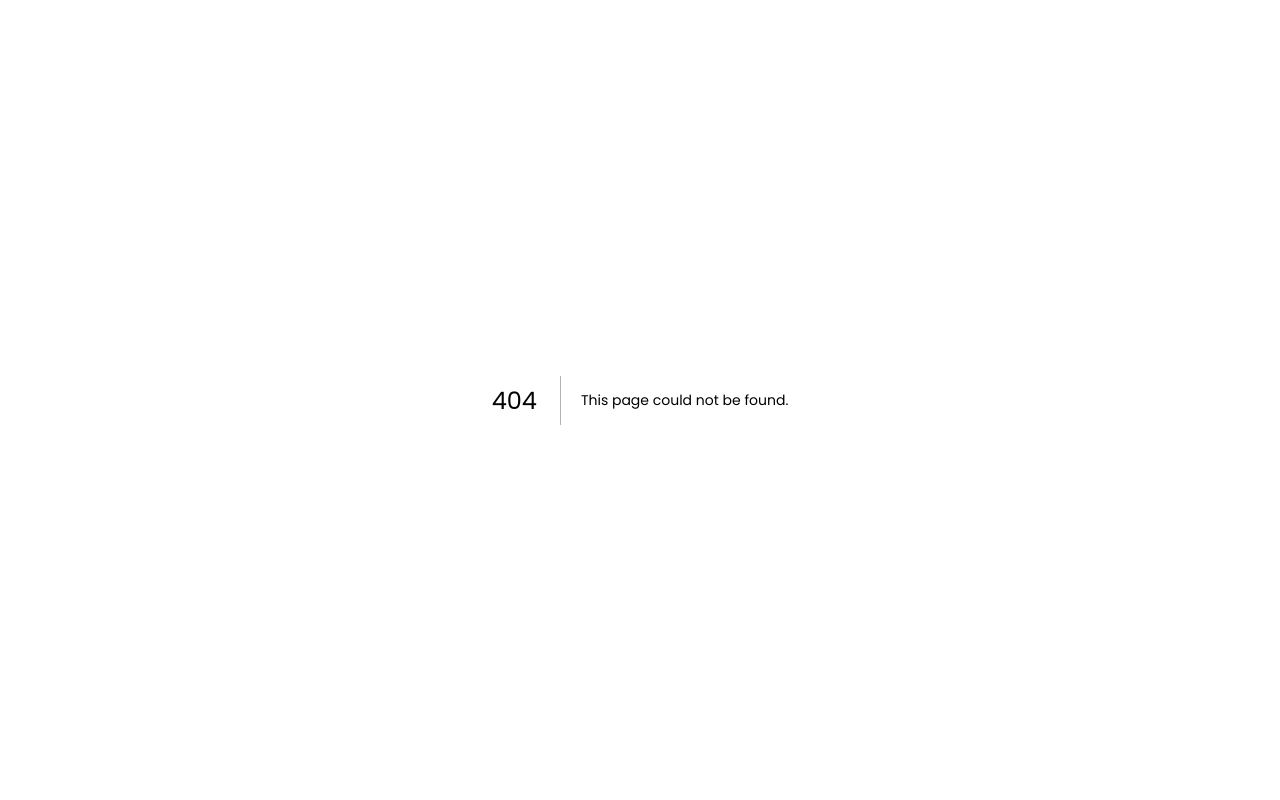
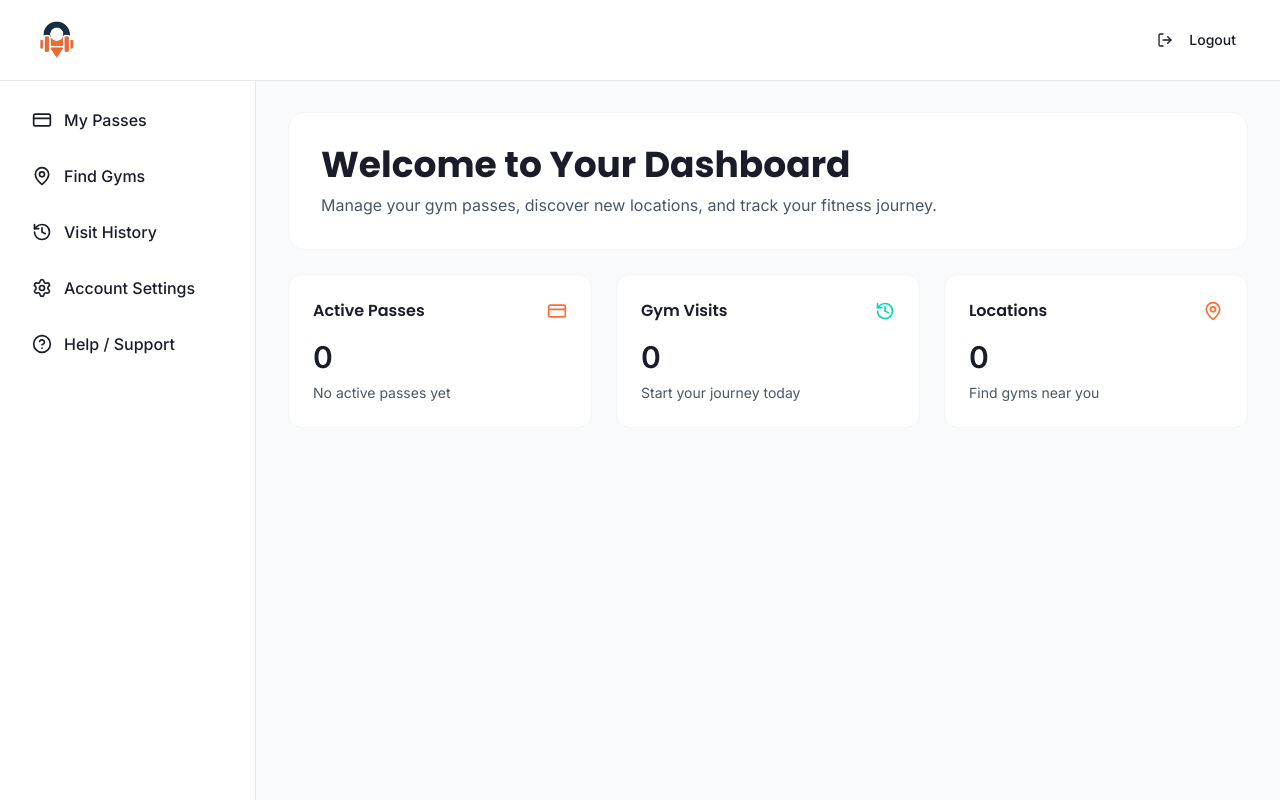
Before and after one commit to verobelo/nomadgym, a Next.js app: page /client in a window 1280 px wide. Before the commit this address had no page. Built offline with nearby package versions, Linux system fonts and the light colour scheme.

Commit message:
Add basic client dashboard

```diff
--- /dev/null
+++ b/app/client/page.tsx
@@ -0,0 +1,217 @@
+'use client';
+
+import { useState, useEffect } from 'react';
+import Link from 'next/link';
+import Image from 'next/image';
+import { usePathname } from 'next/navigation';
+import { cn } from '@/lib/utils';
+import { Button } from '@/components/ui/button';
+import {
+  CreditCard,
+  MapPin,
+  History,
+  Settings,
+  HelpCircle,
+  Menu,
+  X,
+  LogOut
+} from 'lucide-react';
+
+export default function ClientDashboard() {
+  const [mounted, setMounted] = useState(false);
+  const [sidebarOpen, setSidebarOpen] = useState(false);
+  const pathname = usePathname();
+
+  useEffect(() => {
+    setMounted(true);
+  }, []);
+
+  const menuItems = [
+    {
+      name: 'My Passes',
+      href: '/client-dashboard/passes',
+      icon: CreditCard,
+    },
+    {
+      name: 'Find Gyms',
+      href: '/client-dashboard/find-gyms',
+      icon: MapPin,
+    },
+    {
+      name: 'Visit History',
+      href: '/client-dashboard/history',
+      icon: History,
+    },
+    {
+      name: 'Account Settings',
+      href: '/client-dashboard/settings',
+      icon: Settings,
+    },
+    {
+      name: 'Help / Support',
+      href: '/client-dashboard/support',
+      icon: HelpCircle,
+    },
+  ];
+
+  if (!mounted) return null;
+
+  return (
+    <div className='min-h-screen bg-gray-50'>
+      {/* Fixed Top Navigation */}
+      <nav className='fixed top-0 left-0 right-0 z-50 bg-white border-b border-gray-200'>
+        <div className='w-full mx-auto px-4 sm:px-6 lg:px-8 py-4'>
+          <div className='flex items-center justify-between'>
+            <div className='flex items-center gap-4'>
+              {/* Mobile Menu Button */}
+              <button
+                onClick={() => setSidebarOpen(!sidebarOpen)}
+                className='lg:hidden p-2 rounded-lg hover:bg-gray-100 transition-colors'
+              >
+                {sidebarOpen ? (
+                  <X className='w-6 h-6 text-sec' />
+                ) : (
+                  <Menu className='w-6 h-6 text-sec' />
+                )}
+              </button>
+
+              {/* Logo */}
+              <Link href='/'>
+                <Image
+                  src='/logo-small.png'
+                  alt='NomadGym'
+                  width={48}
+                  height={48}
+                  priority
+                />
+              </Link>
+            </div>
+
+            {/* Logout Button */}
+            <Button
+              onClick={() => {/* TODO: Implement logout */}}
+              variant='ghost'
+              className='text-sec'
+            >
+              <LogOut className='w-4 h-4 mr-2' />
+              Logout
+            </Button>
+          </div>
+        </div>
+      </nav>
+
+      <div className='flex pt-20'>
+        {/* Sidebar - Desktop */}
+        <aside className='hidden lg:block fixed left-0 top-20 h-[calc(100vh-5rem)] w-64 bg-white border-r border-gray-200'>
+          <nav className='p-4 space-y-2'>
+            {menuItems.map((item) => {
+              const Icon = item.icon;
+              const isActive = pathname === item.href;
+
+              return (
+                <Link
+                  key={item.href}
+                  href={item.href}
+                  className={cn(
+                    'flex items-center gap-3 px-4 py-3 rounded-lg transition-all duration-200',
+                    'hover:bg-gray-100',
+                    isActive
+                      ? 'bg-gradient-to-r from-prim to-acc text-white hover:from-prim/90 hover:to-acc/90'
+                      : 'text-sec'
+                  )}
+                >
+                  <Icon className='w-5 h-5' />
+                  <span className='font-medium'>{item.name}</span>
+                </Link>
+              );
+            })}
+          </nav>
+        </aside>
+
+        {/* Sidebar - Mobile */}
+        {sidebarOpen && (
+          <div
+            className='lg:hidden fixed inset-0 z-40 bg-black/50'
+            onClick={() => setSidebarOpen(false)}
+          >
+            <aside
+              className='fixed left-0 top-20 h-[calc(100vh-5rem)] w-64 bg-white border-r border-gray-200 shadow-lg'
+              onClick={(e) => e.stopPropagation()}
+            >
+              <nav className='p-4 space-y-2'>
+                {menuItems.map((item) => {
+                  const Icon = item.icon;
+                  const isActive = pathname === item.href;
+
+                  return (
+                    <Link
+                      key={item.href}
+                      href={item.href}
+                      onClick={() => setSidebarOpen(false)}
+                      className={cn(
+                        'flex items-center gap-3 px-4 py-3 rounded-lg transition-all duration-200',
+                        'hover:bg-gray-100',
+                        isActive
+                          ? 'bg-gradient-to-r from-prim to-acc text-white hover:from-prim/90 hover:to-acc/90'
+                          : 'text-sec'
+                      )}
+                    >
+                      <Icon className='w-5 h-5' />
+                      <span className='font-medium'>{item.name}</span>
+                    </Link>
+                  );
+                })}
+              </nav>
+            </aside>
+          </div>
+        )}
+
+        {/* Main Content Area */}
+        <main className='flex-1 lg:ml-64 p-4 sm:p-6 lg:p-8'>
+          <div className='max-w-7xl mx-auto'>
+            {/* Welcome Section */}
+            <div className='bg-white rounded-2xl border border-gray-100 p-6 sm:p-8 mb-6'>
+              <h1 className='text-3xl sm:text-4xl font-bold text-sec mb-2'>
+                Welcome to Your Dashboard
+              </h1>
+              <p className='text-gray-600'>
+                Manage your gym passes, discover new locations, and track your fitness journey.
+              </p>
+            </div>
+
+            {/* Placeholder Content */}
+            <div className='grid gap-6 md:grid-cols-2 lg:grid-cols-3'>
+              {/* Quick Stats Cards */}
+              <div className='bg-white rounded-xl border border-gray-100 p-6 hover:border-prim/30 transition-all duration-300'>
+                <div className='flex items-center justify-between mb-4'>
+                  <h3 className='font-semibold text-sec'>Active Passes</h3>
+                  <CreditCard className='w-5 h-5 text-prim' />
+                </div>
+                <p className='text-3xl font-bold text-sec'>0</p>
+                <p className='text-sm text-gray-600 mt-2'>No active passes yet</p>
+              </div>
+
+              <div className='bg-white rounded-xl border border-gray-100 p-6 hover:border-acc/30 transition-all duration-300'>
+                <div className='flex items-center justify-between mb-4'>
+                  <h3 className='font-semibold text-sec'>Gym Visits</h3>
+                  <History className='w-5 h-5 text-acc' />
+                </div>
+                <p className='text-3xl font-bold text-sec'>0</p>
+                <p className='text-sm text-gray-600 mt-2'>Start your journey today</p>
+              </div>
+
+              <div className='bg-white rounded-xl border border-gray-100 p-6 hover:border-prim/30 transition-all duration-300'>
+                <div className='flex items-center justify-between mb-4'>
+                  <h3 className='font-semibold text-sec'>Locations</h3>
+                  <MapPin className='w-5 h-5 text-prim' />
+                </div>
+                <p className='text-3xl font-bold text-sec'>0</p>
+                <p className='text-sm text-gray-600 mt-2'>Find gyms near you</p>
+              </div>
+            </div>
+          </div>
+        </main>
+      </div>
+    </div>
+  );
+}
```
